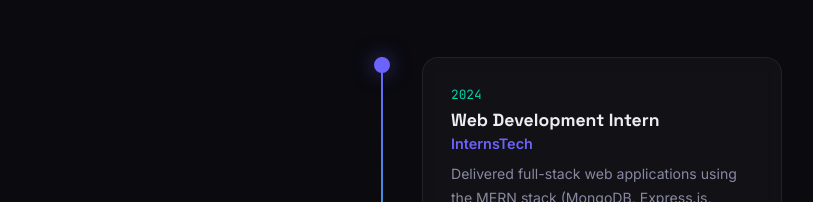
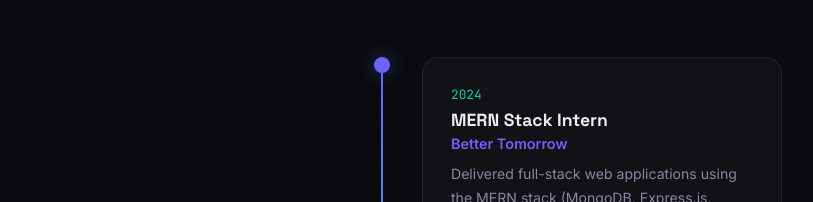
Before and after one commit to sarathiudhai/portfolio, a plain HTML site: page index.html in a window 1280 px wide. Shown: the part 4057-4259 px from the top of the page, without its empty margins (258-1071 px from the left). Drawn offline with nearby package versions, Linux system fonts and the light colour scheme.

Commit message:
Update internship: MERN Stack Intern at Better Tomorrow

```diff
--- a/index.html
+++ b/index.html
@@ -273,8 +273,8 @@
         <div class="timeline-dot"></div>
         <div class="timeline-card">
           <div class="t-year">2024</div>
-          <h3>Web Development Intern</h3>
-          <div class="t-company">InternsTech</div>
+          <h3>MERN Stack Intern</h3>
+          <div class="t-company">Better Tomorrow</div>
           <p>Delivered full-stack web applications using the MERN stack (MongoDB, Express.js, React.js, Node.js),
             implementing REST APIs and connecting frontend components with backend services.</p>
           <p style="margin-top:10px;">Designed database schemas and developed responsive user interfaces using modern CSS
```
